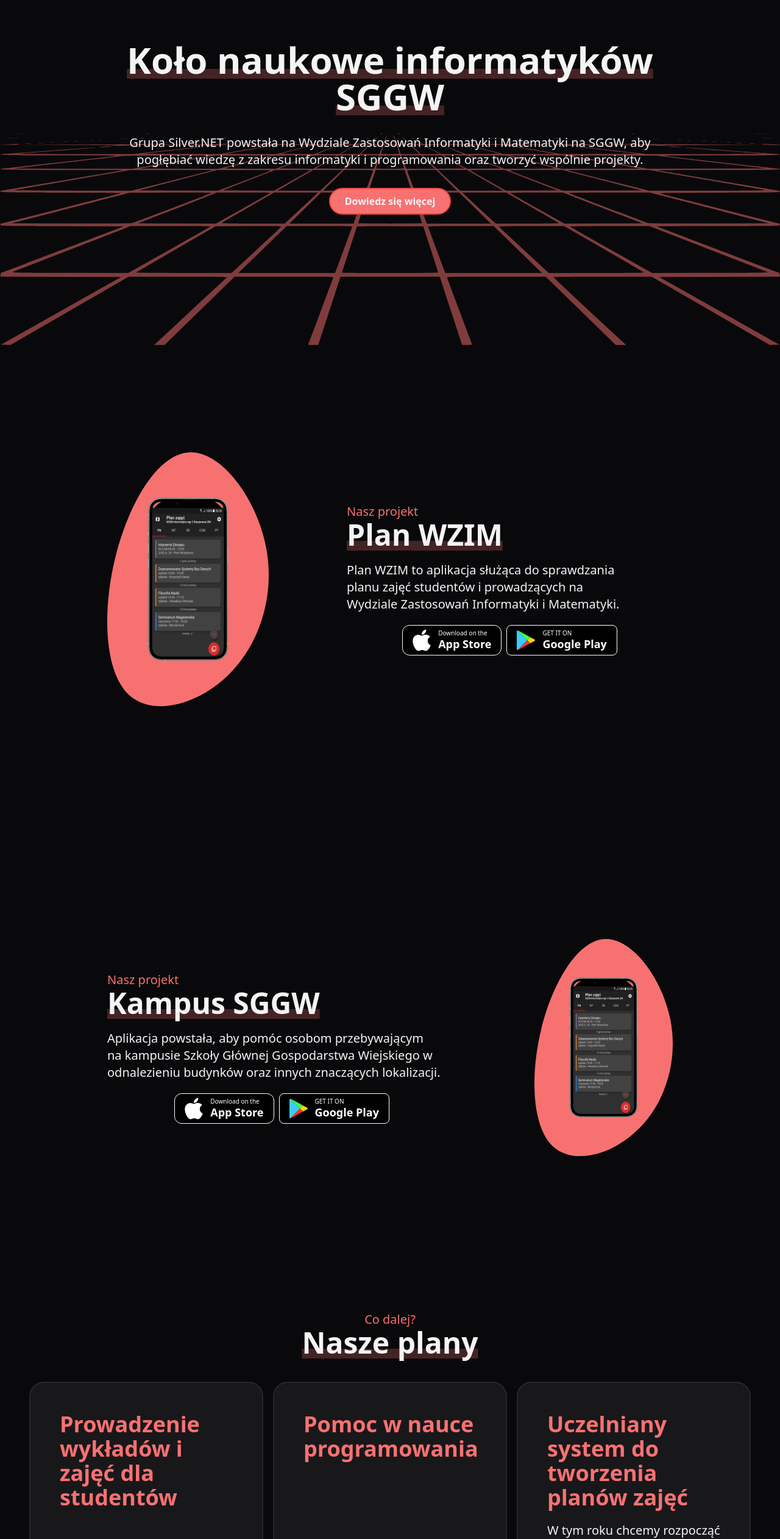
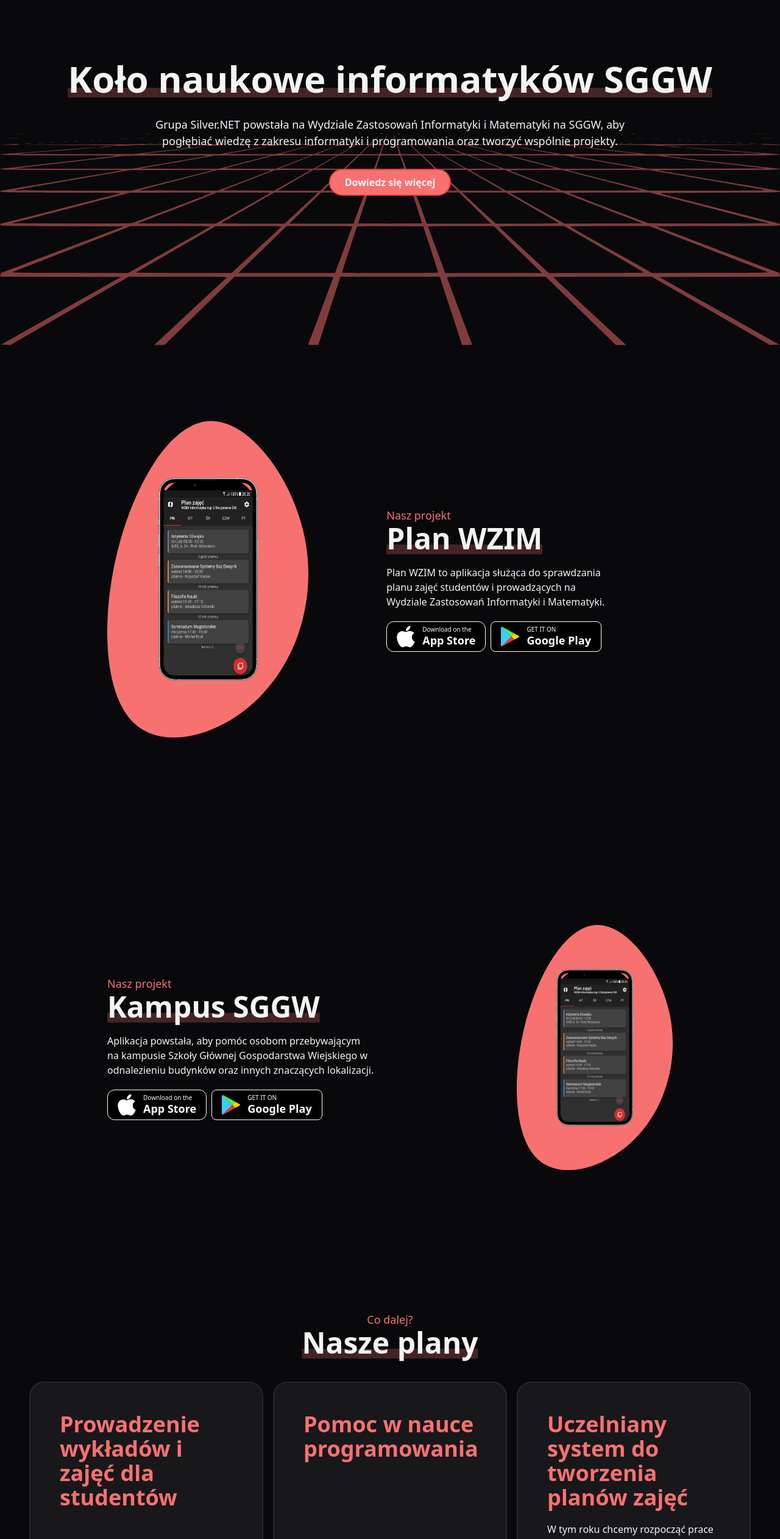
Before and after one commit to Mensix/silvernet, a Nuxt app: page / in a window 1280 px wide. Shown: the part 234-2758 px from the top of the page at 61% size. Built offline with nearby package versions, Linux system fonts and the light colour scheme.

Commit message:
feat: some width adjustments

```diff
--- a/components/card.vue
+++ b/components/card.vue
@@ -6,11 +6,11 @@
 </script>
 
 <template>
-  <div class="flex flex-col justify-between rounded-3xl border-2 border-zinc-800 bg-zinc-900 p-6 lg:p-12 max-w-lg">
+  <div class="flex flex-col justify-between rounded-3xl border-2 border-zinc-800 bg-zinc-900 p-6 lg:p-12">
     <h3 class="mb-5 text-3xl font-extrabold text-red-400 lg:text-4xl">
       {{ title }}
     </h3>
-    <p class="leading-normal text-zinc-100 lg:text-xl">
+    <p class="leading-normal text-zinc-100">
       {{ description }}
       <slot v-if="!description" name="description" />
     </p>
--- a/components/hero.vue
+++ b/components/hero.vue
@@ -1,13 +1,15 @@
 <template>
-  <main class="relative flex h-[calc(100dvh-5.5rem)] flex-col items-center justify-center gap-8 px-4 text-center sm:px-12 lg:px-48">
+  <main class="relative h-[calc(100dvh-5.5rem)] px-4 text-center sm:px-12">
+    <div class="flex h-full flex-col items-center justify-center gap-8 lg:mx-auto lg:max-w-screen-xl">
       <h1 class="relative text-4xl font-extrabold text-zinc-100 underline decoration-red-400/25 decoration-[1rem] underline-offset-[-0.5rem] sm:text-5xl lg:text-6xl" style="text-decoration-skip-ink: none;">
         Koło naukowe informatyków SGGW
       </h1>
-    <p class="text-lg leading-normal text-zinc-100 sm:[text-wrap:balance] lg:text-xl">
+      <p class="text-lg leading-normal text-zinc-100 sm:[text-wrap:balance]  ">
         Grupa Silver.NET powstała na Wydziale Zastosowań Informatyki i Matematyki na SGGW,
         aby pogłębiać wiedzę z zakresu informatyki i programowania oraz tworzyć wspólnie projekty.
       </p>
       <a href="#" class="w-fit rounded-full border-2 border-red-500 bg-red-400 px-6 py-2 text-sm font-semibold text-zinc-100 lg:text-base">Dowiedz się więcej</a>
-    <NuxtImg class="absolute bottom-0 left-0 z-[-1] h-auto w-full" src="/grid.svg" />
+    </div>
+    <NuxtImg class="absolute bottom-0 left-0 z-[-1] h-auto w-screen" src="/grid.svg" />
   </main>
 </template>
--- a/components/join.vue
+++ b/components/join.vue
@@ -1,5 +1,6 @@
 <template>
-  <section class="relative bg-repeat-x px-4 py-8 sm:px-12 lg:px-48" style="background-image: url('/pattern.svg');">
+  <section class="relative bg-repeat-x py-8" style="background-image: url('/pattern.svg');">
+    <div class="sm:px-12 lg:mx-auto lg:max-w-screen-xl">
       <p class="text-lg font-medium text-zinc-100">
         Chcę się zaaangażować...
       </p>
@@ -9,11 +10,14 @@
       <p class="mb-5 leading-normal text-zinc-100">
         Jeżeli uczysz się programować, to bierz udział w naszych spotkaniach aby dalej poszerzać swoją wiedzę. A jeżeli jesteś już w tym naprawdę dobry, to twórz z nami nowe projekty.
       </p>
-    <card title="Znajdź nas!" class="mb-5">
+      <div class="grid grid-flow-row gap-4 lg:grid-flow-col lg:grid-cols-2 auto-rows-fr">
+        <card title="Znajdź nas!">
           <template #description>
             Jesteśmy dostępni na <a href="#" class="text-[#5865F2] underline">Discordzie</a> oraz <a href="#" class="text-[#17A9FD] underline">Facebooku</a>, a dla osób z zewnątrz pod adresem mailowym. Nasze “biuro” znajduje się w budynku 34 SGGW w sali 3/77.
           </template>
         </card>
         <card title="Współpraca" description="Chętnie nawiążemy współpracę z firmami zewnętrznymi oraz innymi organizacjami studenckimi. Zapraszamy do wspólnej organizacji spotkań/warsztatów dla studentów informatyki SGGW oraz wszelkich rozmów w sprawie nowych projektów i aplikacji." />
+      </div>
+    </div>
   </section>
 </template>
--- a/components/plans.vue
+++ b/components/plans.vue
@@ -1,12 +1,12 @@
 <template>
-  <section class="px-4 py-12 sm:px-12">
-    <p class="text-center text-lg font-medium text-red-400 lg:text-xl">
+  <section class="px-4 py-12 sm:px-12 lg:mx-auto lg:max-w-screen-xl">
+    <p class="text-center text-lg font-medium text-red-400">
       Co dalej?
     </p>
     <h2 class="relative mb-10 text-center text-4xl font-extrabold text-zinc-100 underline decoration-red-400/25 decoration-[1rem] underline-offset-[-0.5rem] lg:text-5xl" style="text-decoration-skip-ink: none;">
       Nasze plany
     </h2>
-    <div class="grid grid-flow-row gap-4 lg:grid-flow-col lg:grid-cols-3">
+    <div class="grid grid-flow-row auto-rows-fr gap-4 lg:w-full lg:grid-flow-col lg:grid-cols-3 lg:justify-center">
       <card title="Prowadzenie wykładów i zajęć dla studentów" description="W poprzednich latach koło prowadziło między innymi zajecia z Gita, Fluttera oraz C#. W tym roku chcemy rozszerzyć naszą działalność również o tematy webowe." />
       <card title="Pomoc w nauce programowania" description="Studenci naszego Wydziału miewają problemy z nauką C# na prowadzonych przedmiotach. Jako członkowie koła chcemy im pomóc w celu opanowania materiału." />
       <card title="Uczelniany system do tworzenia planów zajęć" description="W tym roku chcemy rozpocząć prace nad systemem do tworzenia planów zajęć. Chcemy, aby był to system, który będzie mógł być wykorzystywany przez studentów, a także przez pracowników uczelni." />
--- a/components/project-card.vue
+++ b/components/project-card.vue
@@ -7,23 +7,23 @@
 </script>
 
 <template>
-  <section class="flex flex-col items-center justify-center px-4 py-12 sm:px-12 lg:mx-auto lg:h-[75vh] lg:max-w-screen-lg lg:py-[24rem]">
+  <section class="flex flex-col items-center justify-center gap-y-10 px-4 py-12 sm:px-12 lg:mx-auto lg:h-[75vh] lg:max-w-screen-lg lg:py-[24rem]">
     <div class="relative flex w-full flex-col items-center justify-center lg:justify-between lg:gap-32" :class="[reverse ? 'lg:flex-row-reverse' : 'lg:flex-row']">
-      <div class="relative mb-10 flex items-center justify-center lg:mb-0 lg:h-[400%]">
-        <img src="/bubble1.svg" class="h-2/3 w-2/3 lg:w-full lg:h-full">
+      <div class="relative flex items-center justify-center lg:mb-0 lg:h-[400%]">
+        <img src="/bubble1.svg" class="h-2/3 w-2/3 lg:h-full lg:w-full">
         <img src="/device1.png" class="absolute w-2/3 lg:w-1/2">
       </div>
       <div class="flex flex-col justify-center text-center lg:justify-start lg:text-left">
-        <p class="text-lg font-medium text-red-400 lg:text-xl">
+        <p class="text-lg font-medium text-red-400">
           Nasz projekt
         </p>
         <h2 class="relative mb-5 text-4xl font-extrabold text-zinc-100 underline decoration-red-400/25 decoration-[1rem] underline-offset-[-0.5rem] lg:text-5xl" style="text-decoration-skip-ink: none;">
           {{ title }}
         </h2>
-        <p class="mb-5 leading-normal text-zinc-100 sm:[text-wrap:balance] lg:text-xl">
+        <p class="mb-5 leading-normal text-zinc-100 sm:[text-wrap:balance]  ">
           {{ description }}
         </p>
-        <div class="flex flex-wrap justify-center gap-2">
+        <div class="flex flex-wrap justify-center gap-2 lg:justify-start">
           <app-store-button />
           <play-store-button />
         </div>
```
Lines whose indentation alone changed are shown as unchanged.
